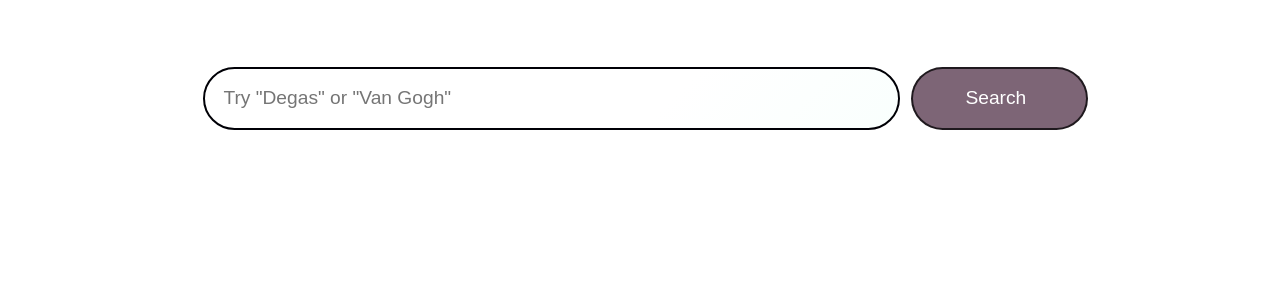
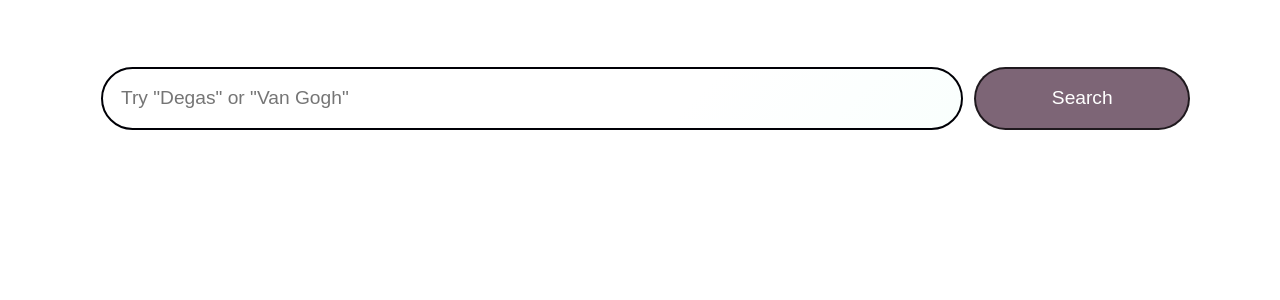
Before and after one commit to morganheuer/art-search-frontend, a React (Create React App) app: page / in a window 1280 px wide. Shown: the top 300 px of the page. Built offline with nearby package versions, Linux system fonts and the light colour scheme.

Commit message:
CSS changes and github pages

```diff
--- a/package.json
+++ b/package.json
@@ -1,6 +1,7 @@
 {
   "name": "art-search-frontend",
   "version": "0.1.0",
+  "homepage": "https://morganheuer.github.io/art-search-frontend",
   "private": true,
   "dependencies": {
     "@testing-library/jest-dom": "^5.14.1",
@@ -18,6 +19,8 @@
     "web-vitals": "^2.1.0"
   },
   "scripts": {
+    "predeploy": "npm run build",
+    "deploy": "gh-pages -d build",
     "start": "react-scripts start",
     "build": "react-scripts build",
     "test": "react-scripts test",
@@ -40,5 +43,8 @@
       "last 1 firefox version",
       "last 1 safari version"
     ]
+  },
+  "devDependencies": {
+    "gh-pages": "^4.0.0"
   }
 }
--- a/src/App.css
+++ b/src/App.css
@@ -5,14 +5,14 @@
 .searchArt {
   max-width: 100%;
   min-height: 100vh;
-  padding: calc(24px + 0.75vw) 7.5vw;
+  padding: calc(24px + 0.75vw) 4vw;
 }
 
 .searchForm {
   grid-gap: calc(8px + 0.25vw);
   display: flex;
-  margin-bottom: calc(8px + 0.25vw);
-  padding: calc(24px + 0.75vw) 7.5vw;
+  margin-bottom: calc(5px + 0.25vw);
+  padding: calc(24px + 0.75vw) 3vw;
 }
 
 .searchInput {
@@ -40,8 +40,9 @@
 }
 
 #searchButton {
-  padding-right: calc(10px + 0.25vw);
-  width: 25%;
+  /* padding-right: calc(10px + 0.25vw); */
+  padding: 5px;
+  width: 50%;
   font-size: 1rem;
   background-color: rgba(82, 50, 73, 0.75);
 }
```
Also changed, not shown: 1 other file (tests, documents, lock files or other folders).
